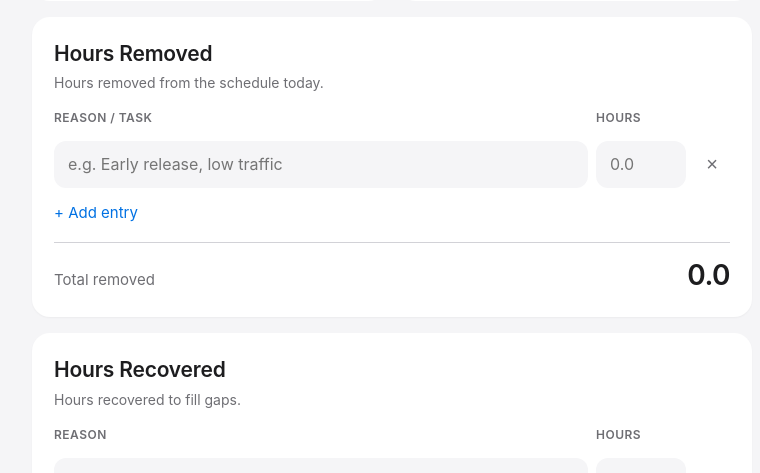
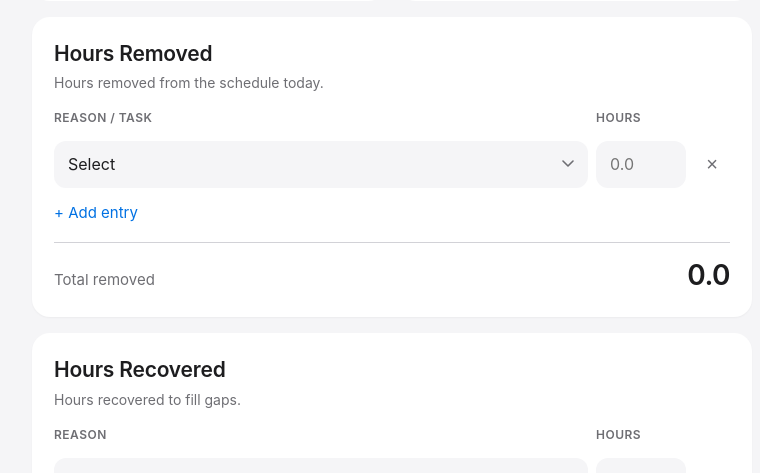
Before and after one commit to nwsbn5v8pr-sudo/Closing-Note-, a plain HTML site: page index.html in a window 1280 px wide. Shown: the part 327-800 px from the top of the page, without its empty margins (248-1008 px from the left). Drawn offline with Linux system fonts and the light colour scheme.

Commit message:
Make Hours Removed reason a dropdown
Co-Authored-By: Claude Opus 5.5 <noreply@anthropic.com>
Claude-Session: https://claude.ai/code/session_01A6Wmmd1xUsU5duTRJ1nb6Y

```diff
--- a/index.html
+++ b/index.html
@@ -159,7 +159,7 @@
 
   const templates = {
     rec:   { list:'recList',   cls:'rec',   cols:[{k:'name',ph:'Name'},{k:'note',ph:'What they did',cls:'note'}] },
-    saved: { list:'savedList', cls:'saved', cols:[{k:'task',ph:'e.g. Early release, low traffic'},{k:'hours',ph:'0.0',num:true}] },
+    saved: { list:'savedList', cls:'saved', cols:[{k:'task',ph:'Select',options:['Call-Out','Early-Out','Late-In','FTN']},{k:'hours',ph:'0.0',num:true}] },
     back:  { list:'backList',  cls:'back',  cols:[{k:'reason',ph:'e.g. Call-out coverage'},{k:'hours',ph:'0.0',num:true}] }
   };
 
@@ -168,8 +168,17 @@
     const row = document.createElement('div');
     row.className = 'row ' + t.cls;
     t.cols.forEach(c=>{
-      const i = document.createElement('input');
-      i.dataset.k = c.k; i.placeholder = c.ph;
+      let i;
+      if(c.options){
+        i = document.createElement('select');
+        i.appendChild(new Option(c.ph,''));
+        c.options.forEach(o=>i.appendChild(new Option(o,o)));
+        i.addEventListener('change', update);
+      } else {
+        i = document.createElement('input');
+        i.placeholder = c.ph;
+      }
+      i.dataset.k = c.k;
       if(c.cls) i.className = c.cls;
       if(c.num){ i.type='number'; i.step='0.25'; i.min='0'; i.inputMode='decimal'; }
       i.value = (data && data[c.k]) || '';
@@ -186,7 +195,7 @@
 
   function readRows(type){
     return [...$(templates[type].list).children].map(r=>{
-      const o={}; r.querySelectorAll('input').forEach(i=>o[i.dataset.k]=i.value.trim()); return o;
+      const o={}; r.querySelectorAll('input,select').forEach(i=>o[i.dataset.k]=i.value.trim()); return o;
     });
   }
   const sum = rows => rows.reduce((a,r)=>a+(parseFloat(r.hours)||0),0);
@@ -269,7 +278,7 @@
   }
 
   document.querySelectorAll('[data-add]').forEach(b=>b.addEventListener('click',()=>{
-    addRow(b.dataset.add).querySelector('input').focus(); update();
+    addRow(b.dataset.add).querySelector('input,select').focus(); update();
   }));
   fields.forEach(f=>{ $(f).addEventListener('input',update); $(f).addEventListener('change',update); });
   $('copyBtn').onclick = copy;
```
